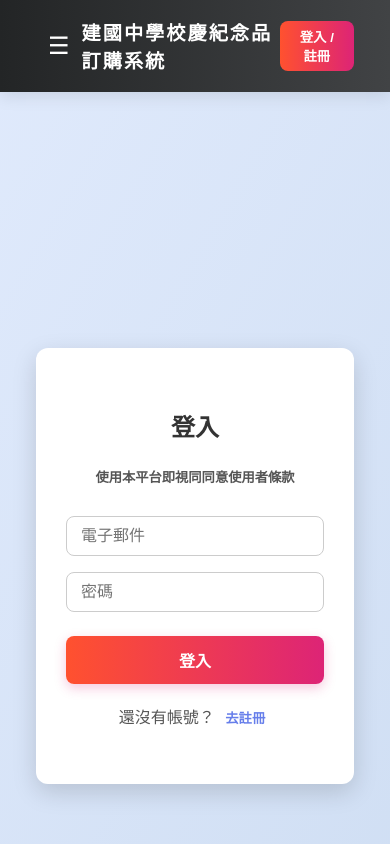
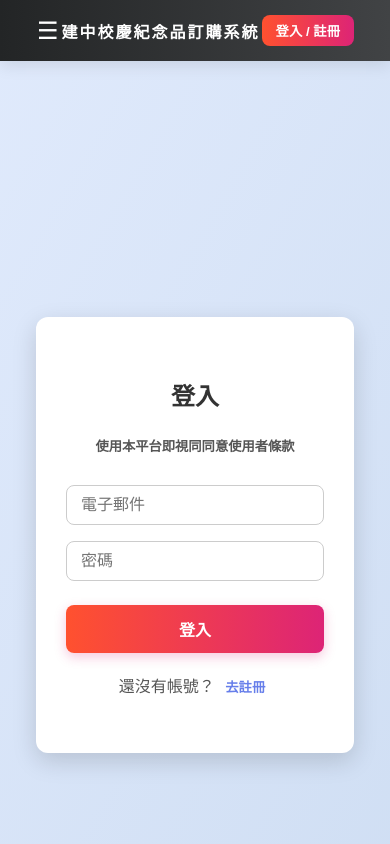
Before and after one commit to Jim08020/CKSC-merchandise, a React (Vite) app: page / in a window 390 px wide. Shown: the top 844 px of the page. Built offline with nearby package versions, Linux system fonts and the light colour scheme; no server answers.

Commit message:
fit mobile page

```diff
--- a/src/App.jsx
+++ b/src/App.jsx
@@ -82,13 +82,14 @@ function App() {
           alignItems: "center",
           justifyContent: "space-between",
           boxShadow: "0 4px 16px rgba(0,0,0,0.10)",
+          height: "25px",
         }}
       >
         {/* 左側漢堡菜單 */}
         <button
           onClick={() => setDrawerOpen(true)}
           style={{
-            padding: "6px 12px",
+            padding: "1px 1px",
             borderRadius: "8px",
             border: "none",
             background: "transparent",
@@ -100,8 +101,8 @@ function App() {
           &#9776;
         </button>
 
-        <span style={{ fontSize: "1.2rem", fontWeight: "bold", letterSpacing: "2px" }}>
-          建國中學校慶紀念品訂購系統
+        <span style={{ fontSize: "1.0rem", fontWeight: "bold", letterSpacing: "2px" }}>
+          建中校慶紀念品訂購系統
         </span>
 
         {/* 右側登入/登出 */}
--- a/src/components/AboutPage.jsx
+++ b/src/components/AboutPage.jsx
@@ -23,13 +23,13 @@ export default function ProductPage() {
       }}>
         <h1 style={{ textAlign: "center", marginBottom: "16px", color: "#333" }}>關於本系統</h1>
         <p style={{ color: "#000000ff", marginBottom: "24px" }}>
-            此平台係由建國中學班聯會80屆上行政部門資訊股股長唐盛鈞主要製作，班聯會八十屆上主席暨班級代表大會79屆下副議長孫逢邦協助製作。
+            此系統係由建國中學班聯會八十屆上行政部門資訊股股長唐盛鈞主要製作，班聯會八十屆上主席暨班級代表大會79屆下副議長孫逢邦協助製作。
         </p>
         <p style={{ color: "#000000ff", marginBottom: "24px" }}>
             本系統主要用於臺北市立建國高級中學班聯會校慶紀念品之訂購，旨在提供各界一個便捷的線上訂購平台，購買本校校慶紀念品。
         </p>
         <p style={{ color: "#000000ff", marginBottom: "24px" }}>
-            然此平台仍於開發階段，尚有不足之處，希望各界能提供意見與建議，以利改進。
+            然此系統仍於開發階段，尚有不足之處，希望各界能提供意見與建議，以利改進。
         </p>
         <br />
         <div style={{ color: "#000000ff", marginBottom: "24px" }}>
@@ -39,7 +39,7 @@ export default function ProductPage() {
             <br />
             <li>主席孫逢邦：chris20090731@gmail.com</li>
             <br />
-            <li>建中班聯會公務信箱：khssc@gl.ck.tp.edu.tw</li>
+            <li>建中班聯會公務信箱：ckhssc@gl.ck.tp.edu.tw</li>
             </ul>
         </div>
         <br />
--- a/src/components/CartPage.jsx
+++ b/src/components/CartPage.jsx
@@ -87,7 +87,7 @@ export default function CartPage() {
                     <span>{item.quantity}</span>
                     <button onClick={() => updateQuantity(item.id, 1)} style={qtyBtnStyle}>+</button>
                   </div>
-
+                    &emsp;
                   <button onClick={() => removeFromCart(item.id)} style={removeBtnStyle}>✕</button>
                 </div>
               ))}
@@ -97,14 +97,14 @@ export default function CartPage() {
               marginTop: "24px",
               display: "flex",
               justifyContent: "space-between",
-              alignItems: "center"
+              alignItems: "center",
             }}>
-              <strong style={{ fontSize: "1.2rem" }}>總金額: NT$ {total}</strong>
+              <strong style={{ fontSize: "1.2rem" }}>總金額： NT$ {total}</strong>
+            </div>
               <div>
-                <button onClick={() => setShowQR(true)} style={gradientBtnStyle}>生成 QR code</button>
-                <button onClick={placeOrder} style={{ ...gradientBtnStyle, marginLeft: "10px" }} disabled={!user}>送出訂單</button>
+                <button style={{ ...gradientBtnStyle, marginTop: "30px", width: "100%" }} onClick={() => setShowQR(true)} >生成 QR code</button>
+                <button style={{ ...gradientBtnStyle, marginTop: "30px", width: "100%" }} onClick={placeOrder}  disabled={!user}>送出訂單</button>
               </div>
-            </div>
 
             {showQR && (
               <div style={{
```
